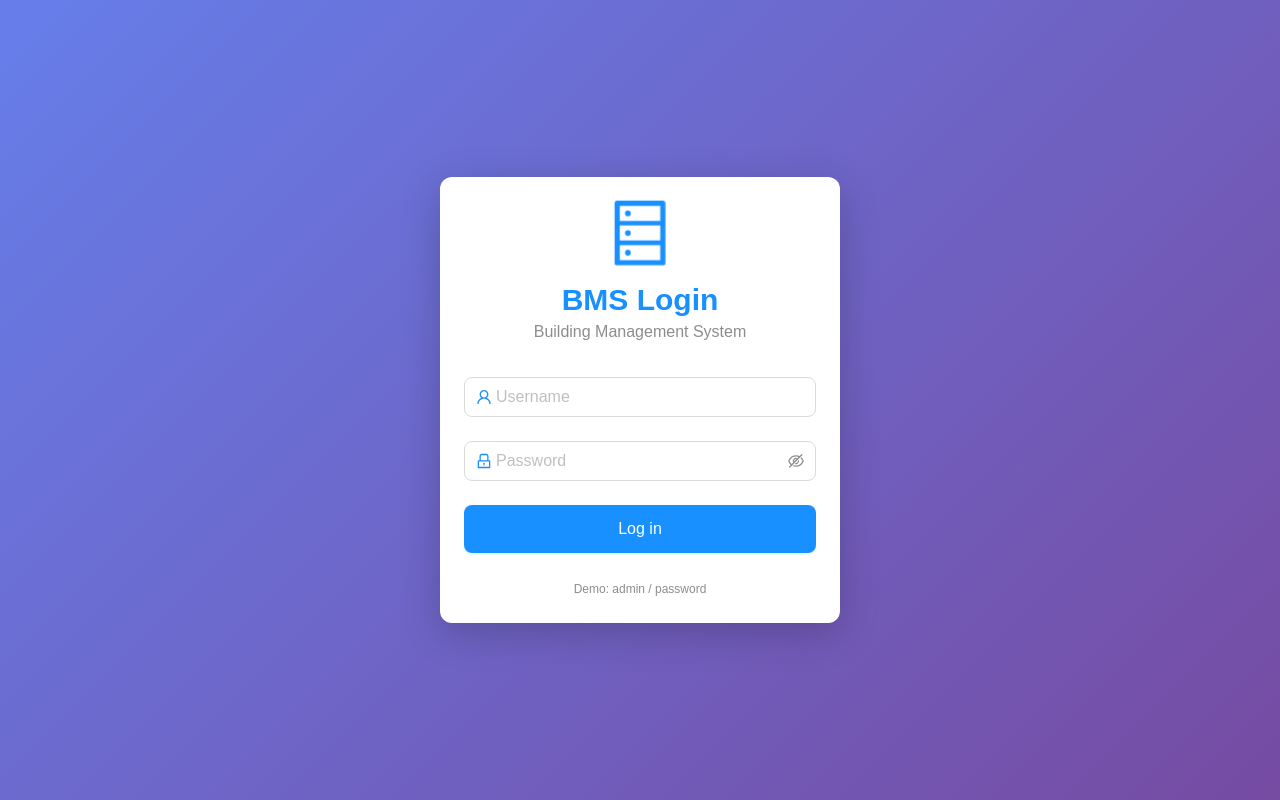
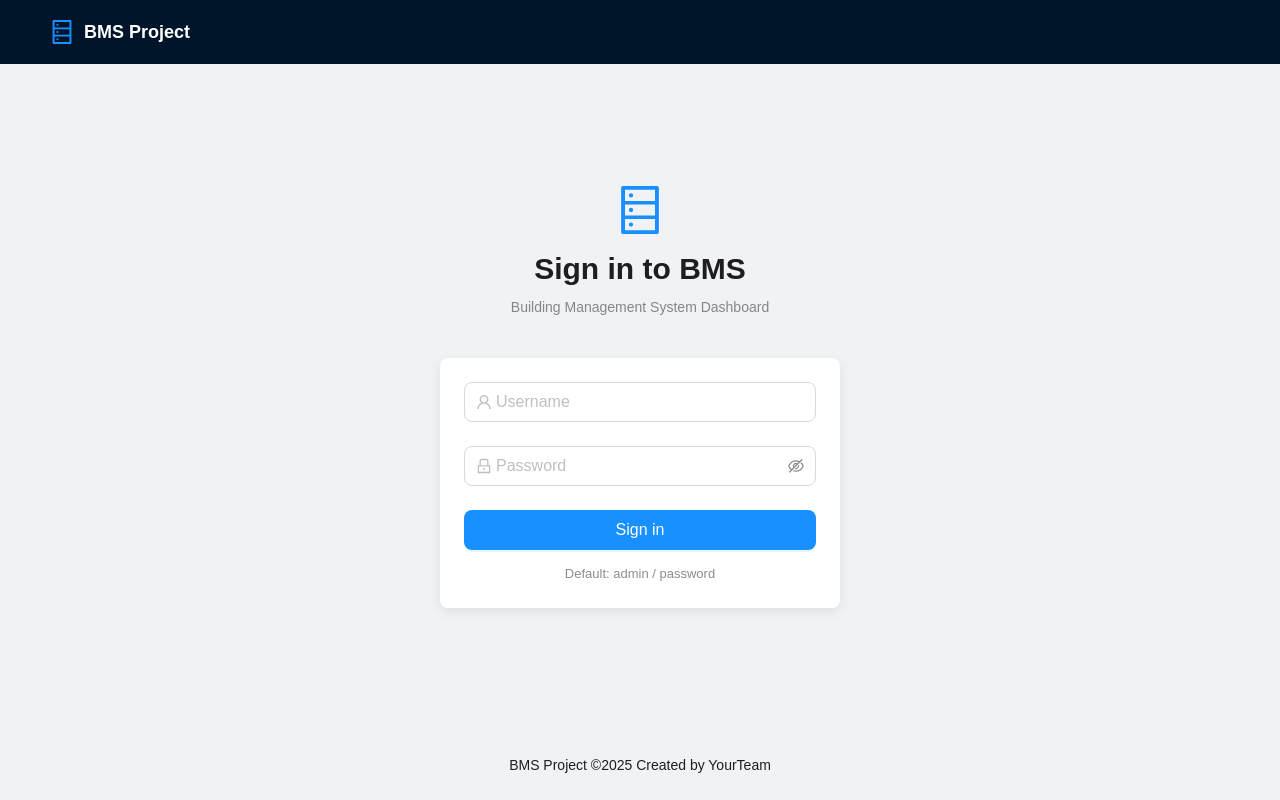
Before and after one commit to vanvans03-def/BMS-Project, a React app in the folder frontend/: page / in a window 1280 px wide. Built offline with nearby package versions, Linux system fonts and the light colour scheme; the HTML template or start-up script is replaced by a standard one.

Commit message:
feat(login): custom ci login page

```diff
--- a/frontend/src/components/LoginPage.tsx
+++ b/frontend/src/components/LoginPage.tsx
@@ -1,71 +1,83 @@
-/* eslint-disable @typescript-eslint/no-unused-vars */
-// frontend/src/components/LoginPage.tsx
 import { useState } from 'react'
-import { Form, Input, Button, Card, Typography, Layout } from 'antd'
+import { Form, Input, Button, Card, Typography, Layout, theme } from 'antd'
 import { UserOutlined, LockOutlined, DatabaseOutlined } from '@ant-design/icons'
 import { useAuth } from '../contexts/AuthContext'
 
 const { Title, Text } = Typography
-const { Content } = Layout
+const { Content, Footer } = Layout
 
 export const LoginPage = () => {
   const { login } = useAuth()
   const [loading, setLoading] = useState(false)
+  const {
+    token: { colorBgContainer, borderRadiusLG },
+  } = theme.useToken()
 
   const onFinish = async (values: { username: string; password: string }) => {
     setLoading(true)
-    const success = await login(values.username, values.password)
+    await login(values.username, values.password)
     setLoading(false)
-
-    // ถ้า Login สำเร็จ AuthContext จะจัดการ redirect ให้
-    // (ไม่ต้องทำอะไรเพิ่ม)
   }
 
   return (
-    <Layout style={{ minHeight: '100vh', background: 'linear-gradient(135deg, #667eea 0%, #764ba2 100%)' }}>
-      <Content style={{ display: 'flex', justifyContent: 'center', alignItems: 'center' }}>
+    <Layout style={{ minHeight: '100vh', background: '#f0f2f5' }}>
+      {/* 1. Header (Optional: ให้เหมือน Navbar ด้านใน แต่โล่งๆ) */}
+      <div
+        style={{
+            height: 64,
+            display: 'flex',
+            alignItems: 'center',
+            padding: '0 50px',
+            background: '#001529', // สีเดียวกับ Header ด้านใน
+        }}
+      >
+         <div style={{ display: 'flex', alignItems: 'center', color: 'white' }}>
+            <DatabaseOutlined style={{ fontSize: 24, marginRight: 10, color: '#1890ff' }} />
+            <span style={{ fontSize: 18, fontWeight: 600 }}>BMS Project</span>
+         </div>
+      </div>
+
+      <Content
+        style={{
+            display: 'flex',
+            justifyContent: 'center',
+            alignItems: 'center',
+            flexDirection: 'column',
+            padding: '50px 0'
+        }}
+      >
+        {/* Logo & Title Area */}
+        <div style={{ textAlign: 'center', marginBottom: 40 }}>
+            <DatabaseOutlined style={{ fontSize: 48, color: '#1890ff' }} />
+            <Title level={2} style={{ margin: '16px 0 8px' }}>Sign in to BMS</Title>
+            <Text type="secondary">Building Management System Dashboard</Text>
+        </div>
+
+        {/* Login Card */}
         <Card
           style={{
             width: 400,
-            boxShadow: '0 10px 40px rgba(0,0,0,0.2)',
-            borderRadius: 12
+            boxShadow: '0 4px 12px rgba(0,0,0,0.08)', // เงาบางๆ แบบ Professional
+            borderRadius: borderRadiusLG,
+            background: colorBgContainer
           }}
           bordered={false}
         >
-          {/* Logo & Title */}
-          <div style={{ textAlign: 'center', marginBottom: 32 }} data-aos="zoom-in">
-            <DatabaseOutlined
-              style={{
-                fontSize: 64,
-                color: '#1890ff',
-                marginBottom: 16,
-                animation: 'pulse 2s infinite'
-              }}
-            />
-            <Title level={2} style={{ margin: 0, color: '#1890ff' }}>
-              BMS Login
-            </Title>
-            <Text type="secondary" style={{ fontSize: 16 }}>
-              Building Management System
-            </Text>
-          </div>
-
-          {/* Login Form */}
           <Form
             name="login"
             onFinish={onFinish}
             size="large"
             layout="vertical"
             autoComplete="off"
+            initialValues={{ remember: true }}
           >
             <Form.Item
               name="username"
               rules={[{ required: true, message: 'Please enter your username' }]}
             >
               <Input
-                prefix={<UserOutlined style={{ color: '#1890ff' }} />}
+                prefix={<UserOutlined style={{ color: 'rgba(0,0,0,.25)' }} />}
                 placeholder="Username"
-                disabled={loading}
               />
             </Form.Item>
 
@@ -74,42 +86,35 @@ export const LoginPage = () => {
               rules={[{ required: true, message: 'Please enter your password' }]}
             >
               <Input.Password
-                prefix={<LockOutlined style={{ color: '#1890ff' }} />}
+                prefix={<LockOutlined style={{ color: 'rgba(0,0,0,.25)' }} />}
                 placeholder="Password"
-                disabled={loading}
               />
             </Form.Item>
 
-            <Form.Item style={{ marginBottom: 8 }}>
+            <Form.Item style={{ marginBottom: 12 }}>
               <Button
                 type="primary"
                 htmlType="submit"
                 loading={loading}
                 block
-                style={{ height: 48, fontSize: 16, fontWeight: 500 }}
+                style={{ fontWeight: 500 }}
               >
-                {loading ? 'Logging in...' : 'Log in'}
+                Sign in
               </Button>
             </Form.Item>
+
+            <div style={{ textAlign: 'center' }}>
+                <Text type="secondary" style={{ fontSize: 13 }}>
+                   Default: admin / password
+                </Text>
+            </div>
           </Form>
-
-          {/* Footer Info */}
-          <div style={{ textAlign: 'center', marginTop: 24 }}>
-            <Text type="secondary" style={{ fontSize: 12 }}>
-              Demo: admin / password
-            </Text>
-          </div>
         </Card>
       </Content>
 
-      <style>
-        {`
-          @keyframes pulse {
-            0%, 100% { transform: scale(1); }
-            50% { transform: scale(1.05); }
-          }
-        `}
-      </style>
+      <Footer style={{ textAlign: 'center', background: 'transparent' }}>
+        BMS Project ©{new Date().getFullYear()} Created by YourTeam
+      </Footer>
     </Layout>
   )
 }
--- a/frontend/src/components/SettingsTabs.tsx
+++ b/frontend/src/components/SettingsTabs.tsx
@@ -6,7 +6,7 @@ import { useState, useEffect } from 'react'
 import {
     Form, Input, InputNumber, Button, Card,
     Alert, Table, Space, Popconfirm, Statistic,
-    Row, Col, message, Typography, Divider, Modal, Select
+    Row, Col, message, Typography, Divider, Modal, Select, Spin
 } from 'antd'
 import {
     SaveOutlined, ApiOutlined, DatabaseOutlined,
@@ -524,6 +524,7 @@ export const DatabaseSettings = () => {
     const [messageApi, contextHolder] = message.useMessage()
 
     useEffect(() => {
+        // Refresh AOS เมื่อโหลดหน้าเสร็จ เพื่อให้อนิเมชั่นทำงาน
         AOS.refresh()
         loadStats()
     }, [])
@@ -589,9 +590,14 @@ export const DatabaseSettings = () => {
     return (
         <Card>
             {contextHolder}
+            <div data-aos="fade-down">
                 <Title level={5}>System Statistics</Title>
+            </div>
+
             <Row gutter={[16, 16]} style={{ marginBottom: 24 }}>
                 <Col xs={24} sm={12} md={6}>
+                    {/* ใช้ AOS fade-up และ delay เพื่อให้เด้งขึ้นมาทีละอัน */}
+                    <div data-aos="fade-up" data-aos-delay="100">
                         <Card size="small">
                             <Statistic
                                 title="Total Devices"
@@ -599,8 +605,10 @@ export const DatabaseSettings = () => {
                                 prefix={<ApiOutlined />}
                             />
                         </Card>
+                    </div>
                 </Col>
                 <Col xs={24} sm={12} md={6}>
+                    <div data-aos="fade-up" data-aos-delay="200">
                         <Card size="small">
                             <Statistic
                                 title="Total Points"
@@ -608,8 +616,10 @@ export const DatabaseSettings = () => {
                                 prefix={<DatabaseOutlined />}
                             />
                         </Card>
+                    </div>
                 </Col>
                 <Col xs={24} sm={12} md={6}>
+                    <div data-aos="fade-up" data-aos-delay="300">
                         <Card size="small">
                             <Statistic
                                 title="Active Devices"
@@ -617,19 +627,25 @@ export const DatabaseSettings = () => {
                                 valueStyle={{ color: '#52c41a' }}
                             />
                         </Card>
+                    </div>
                 </Col>
                 <Col xs={24} sm={12} md={6}>
+                    <div data-aos="fade-up" data-aos-delay="400">
                         <Card size="small">
                             <Statistic
                                 title="Database Size"
-                            value={stats.databaseSize || 'N/A'}
+                                // ถ้า loading ให้ใส่ค่าว่างไว้ก่อน แล้วให้ formatter จัดการแสดง Spin
+                                value={loading ? " " : (stats.databaseSize || 'N/A')}
+                                formatter={(value) => loading ? <Spin size="small" /> : value}
                             />
                         </Card>
+                    </div>
                 </Col>
             </Row>
 
             <Divider />
 
+            <div data-aos="fade-up" data-aos-delay="500">
                 <Title level={5}>Maintenance</Title>
                 <Space direction="vertical" style={{ width: '100%' }} size="large">
                     <Card size="small">
@@ -645,9 +661,11 @@ export const DatabaseSettings = () => {
                         </Space>
                     </Card>
                 </Space>
+            </div>
 
             <Divider />
 
+            <div data-aos="fade-up" data-aos-delay="4000">
                 <Title level={5} type="danger">Danger Zone</Title>
                 <Alert
                     message="Factory Reset"
@@ -660,11 +678,13 @@ export const DatabaseSettings = () => {
                             type="primary"
                             icon={<DeleteOutlined />}
                             onClick={() => setIsModalOpen(true)}
+                            disabled={loading}
                         >
                             Clear All
                         </Button>
                     }
                 />
+            </div>
 
             <Modal
                 title="⚠️ Factory Reset"
```
Also changed, not shown: 1 other file (tests, documents, lock files or other folders). Lines whose indentation alone changed are shown as unchanged.
